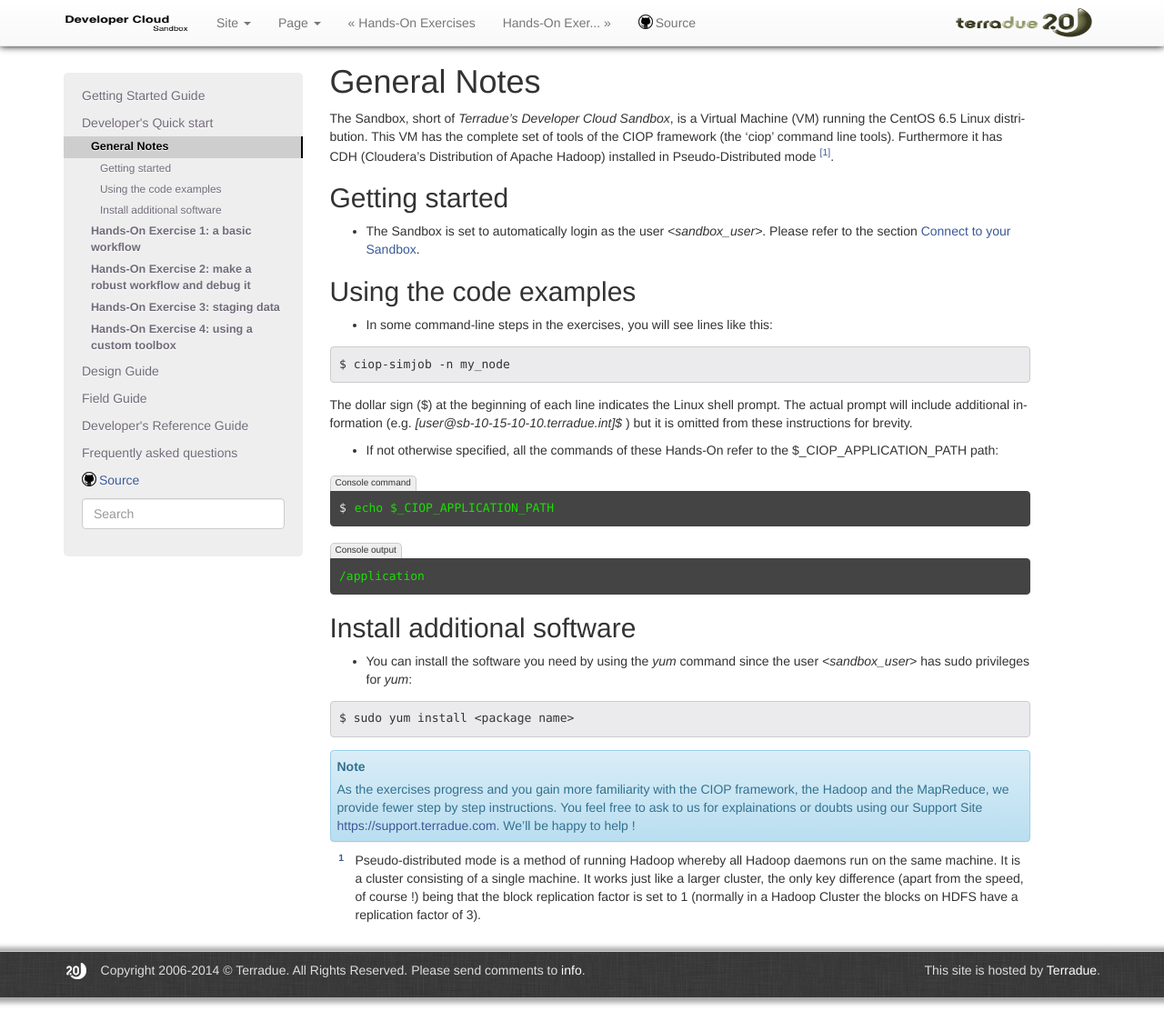
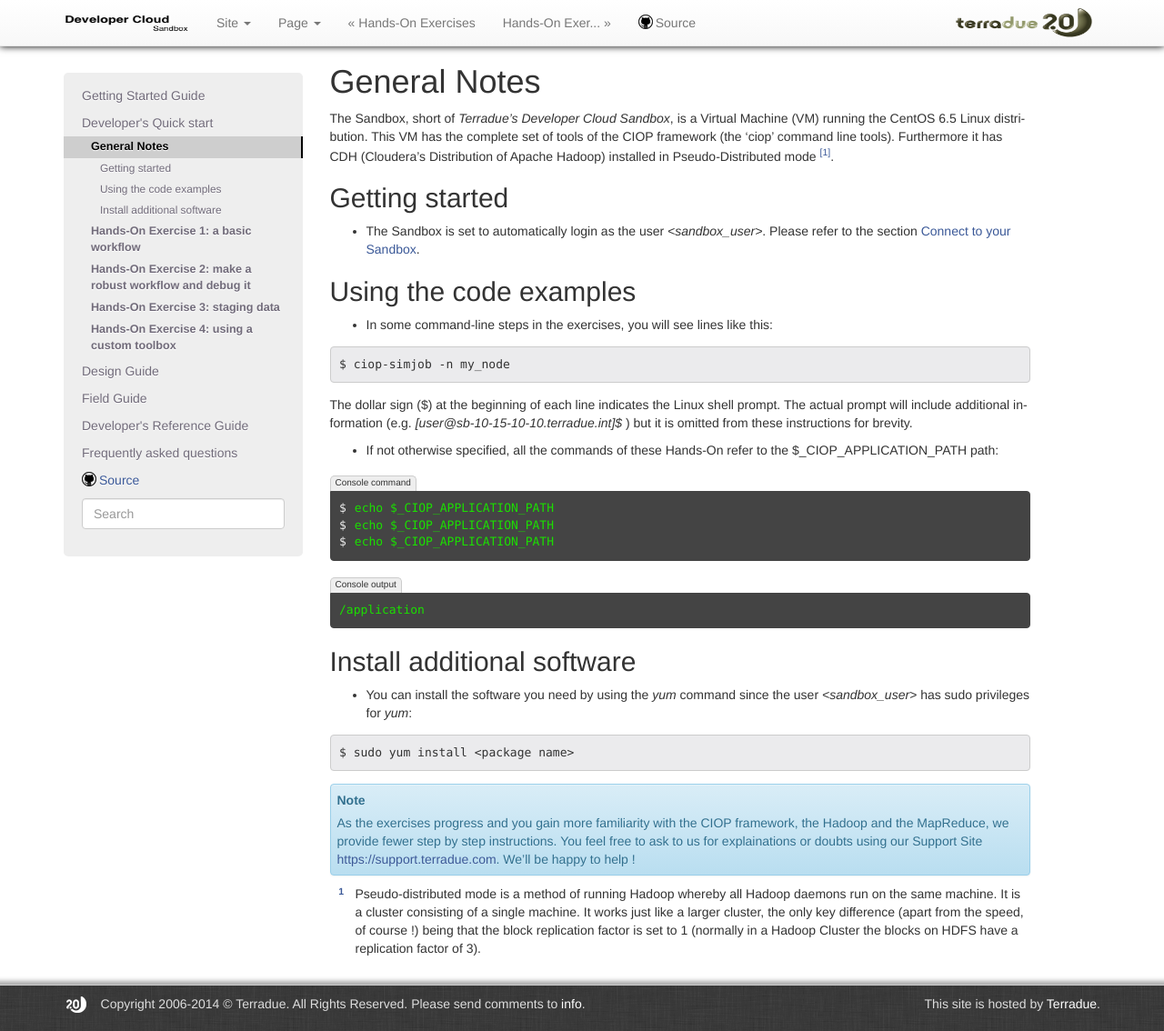
Before and after one commit to Terradue/doc-developer-sandbox, a Sphinx documentation site: the page built from source/developer/general_notes.rst, in a window 1280 px wide and 1134 px high. Shown: the whole window at 91% size. Built offline with Sphinx 7.4.7, drawn with Linux system fonts in a browser that asks for light colours; pages that are not in the unit, such as notebooks, are missing from menus.

Commit message:
Update general_notes.rst

```diff
--- a/source/developer/general_notes.rst
+++ b/source/developer/general_notes.rst
@@ -26,6 +26,8 @@
 .. code-block:: console
 
   echo $_CIOP_APPLICATION_PATH
+  echo $_CIOP_APPLICATION_PATH
+  echo $_CIOP_APPLICATION_PATH
 
 .. code-block:: consoleoutput
 
```
